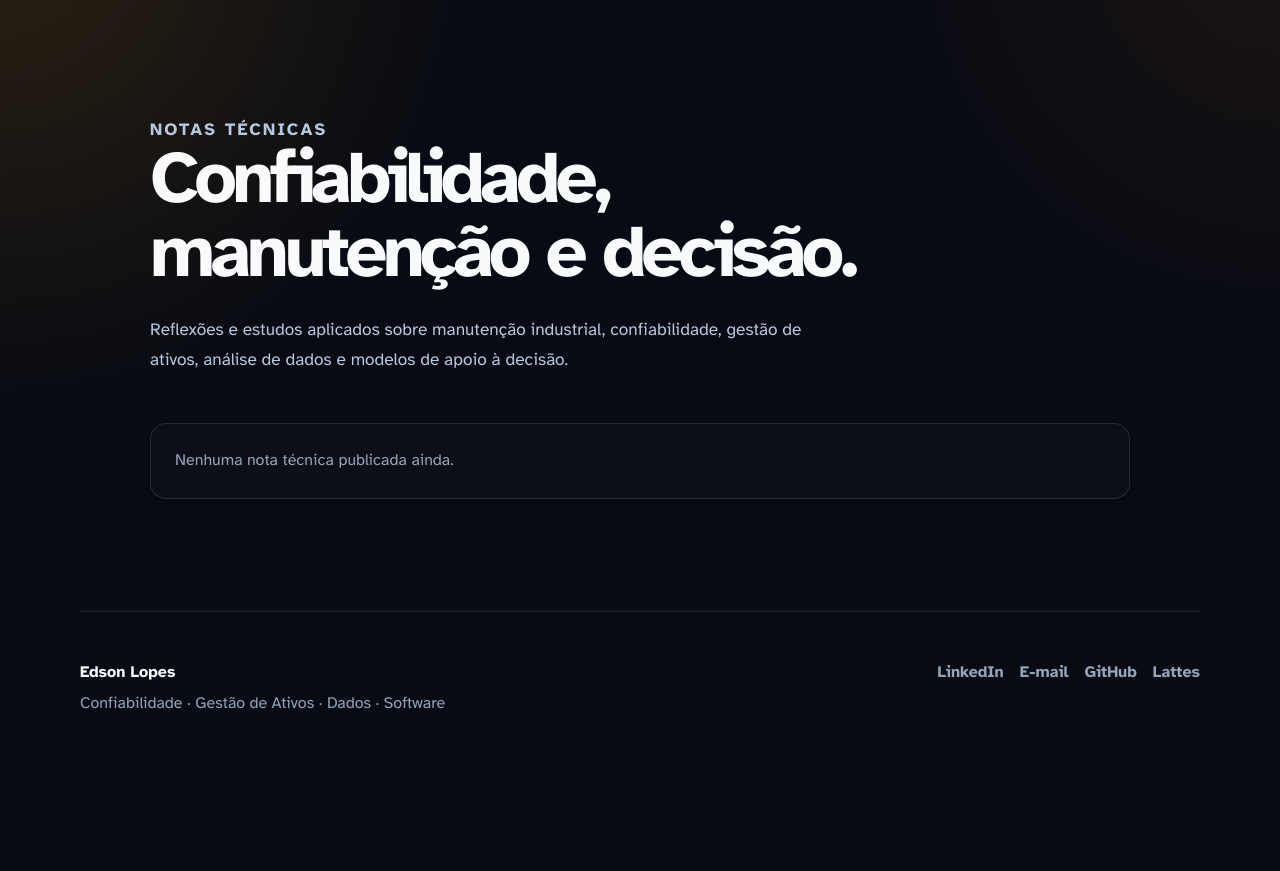
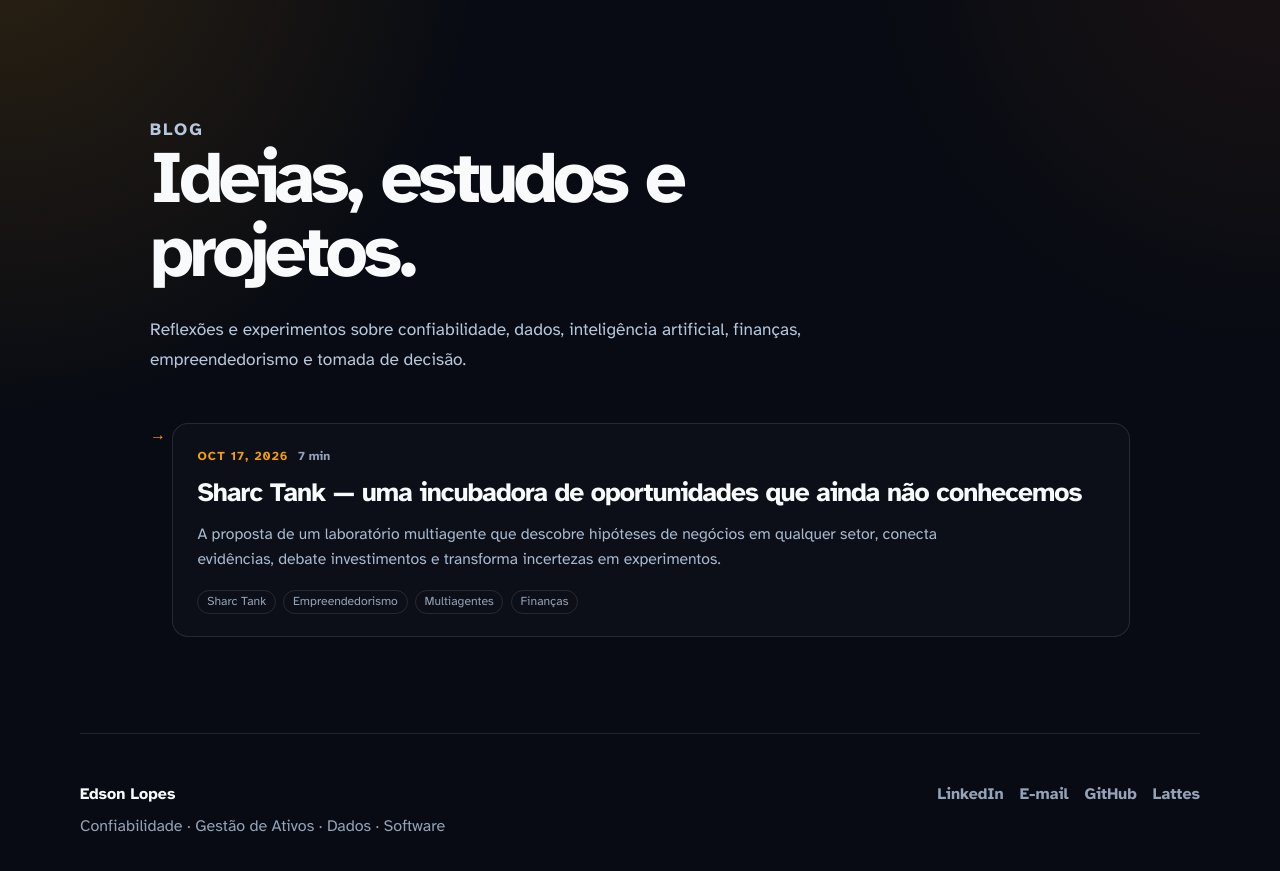
Before and after one commit to fcoelopes/portfoliofcoelds, an Astro site: page /blog in a window 1280 px wide. Shown: the part 65-936 px from the top of the page. Before the commit the page ends 830 px from the top, so only its background shows below. Built offline with nearby package versions, Linux system fonts and the light colour scheme; Astro itself is replaced by a stand-in of ours; some packages are replaced by stand-ins of ours.

Commit message:
feat(blog): include Sharc Tank and broaden blog editorial description

```diff
--- a/src/pages/blog/index.astro
+++ b/src/pages/blog/index.astro
@@ -9,7 +9,7 @@ import Header from "../../components/Header.astro";
 type BlogEntry = CollectionEntry<"blog">;
 
 const posts: BlogEntry[] = (await getCollection("blog"))
-  .filter((post) => post.data.type === "note" && !post.data.draft)
+  .filter((post) => !post.data.draft && (post.data.type === "note" || post.data.showInBlog))
   .sort((a, b) => b.data.pubDate.valueOf() - a.data.pubDate.valueOf());
 
 const getPostHref = (post: BlogEntry) =>
@@ -20,8 +20,8 @@ const getPostHref = (post: BlogEntry) =>
 <html lang="pt-BR">
   <head>
     <BaseHead
-      title="Notas técnicas | Edson Lopes"
-      description="Notas técnicas sobre confiabilidade, manutenção industrial, gestão de ativos, dados e decisão."
+      title="Blog | Edson Lopes"
+      description="Artigos e projetos sobre confiabilidade, engenharia de dados, inteligência artificial, finanças e descoberta de oportunidades."
     />
 
     <style>
@@ -166,14 +166,13 @@ const getPostHref = (post: BlogEntry) =>
 
     <main class="notes-page">
       <header class="notes-header">
-        <p class="eyebrow">Notas técnicas</p>
+        <p class="eyebrow">Blog</p>
 
-        <h1>Confiabilidade, manutenção e decisão.</h1>
+        <h1>Ideias, estudos e projetos.</h1>
 
         <p>
-          Reflexões e estudos aplicados sobre manutenção industrial,
-          confiabilidade, gestão de ativos, análise de dados e modelos de apoio
-          à decisão.
+          Reflexões e experimentos sobre confiabilidade, dados, inteligência
+          artificial, finanças, empreendedorismo e tomada de decisão.
         </p>
       </header>
 
@@ -211,7 +210,7 @@ const getPostHref = (post: BlogEntry) =>
             </ul>
           </section>
         ) : (
-          <p class="empty-state">Nenhuma nota técnica publicada ainda.</p>
+          <p class="empty-state">Nenhum artigo publicado ainda.</p>
         )
       }
     </main>
```
